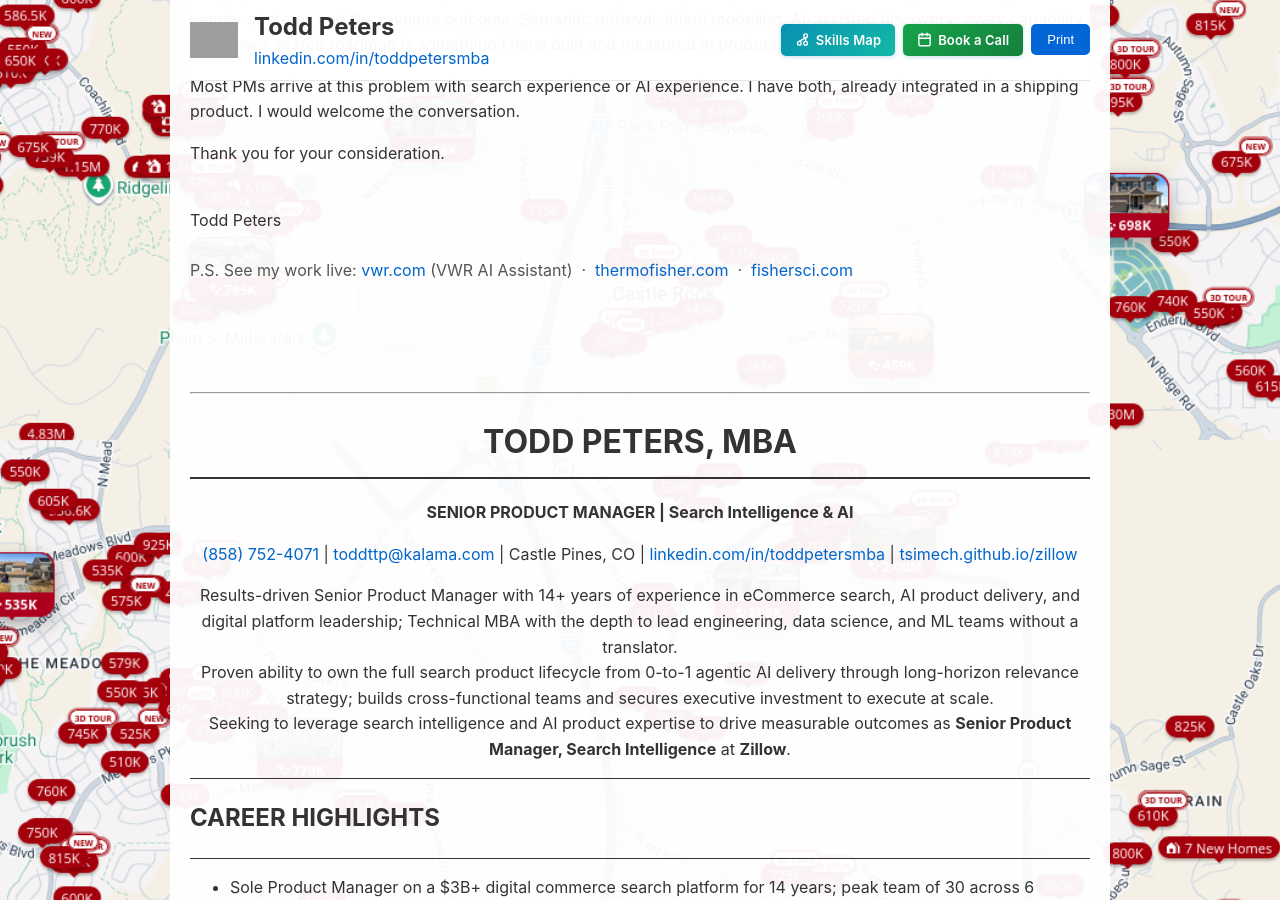
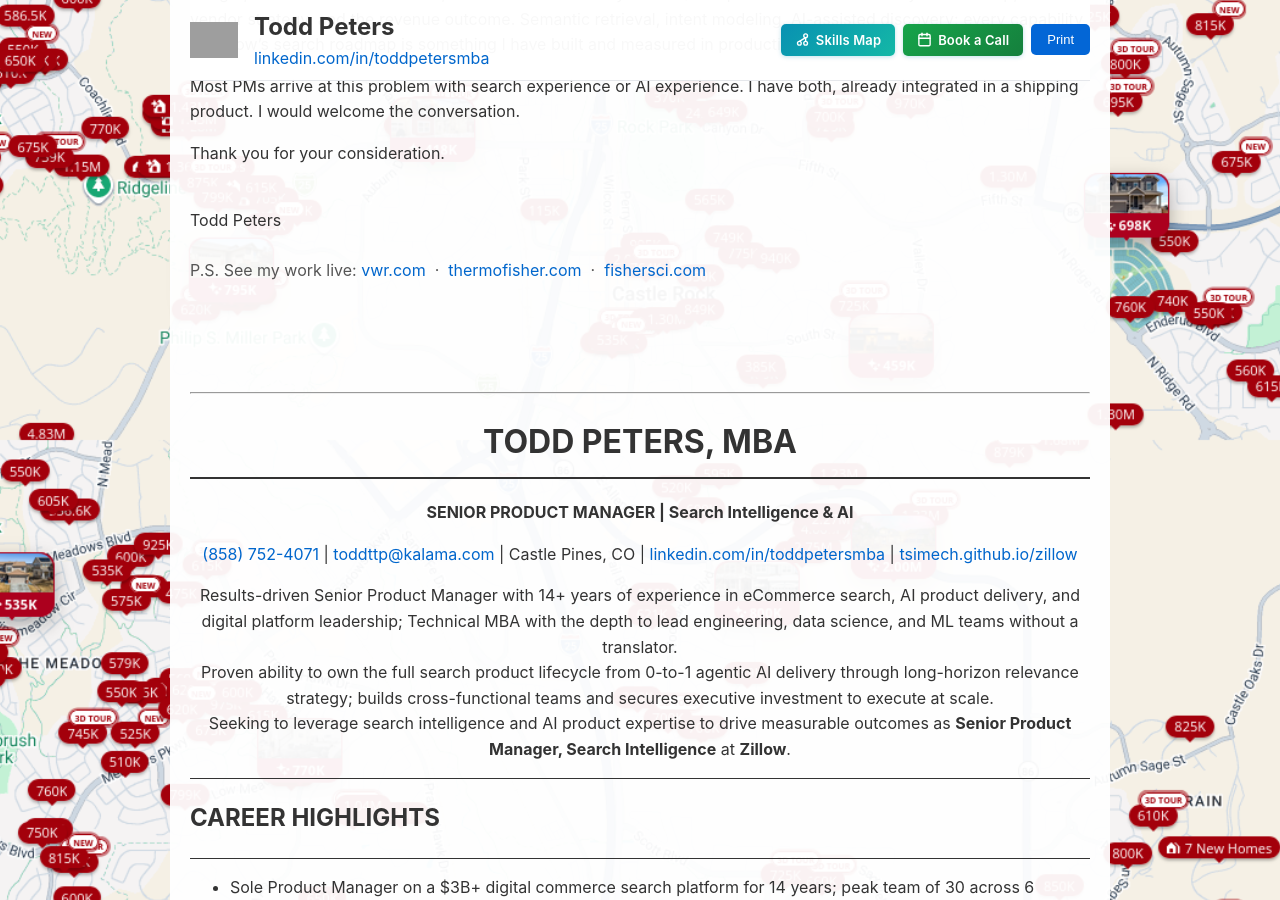
Before and after one commit to tsimech/tsimech.github.io, a Jekyll site: the page built from docs/zillow.md, in a window 1280 px wide and 900 px high, scrolled down 460 px. Built offline with Jekyll 4.4.1, drawn with Linux system fonts in a browser that asks for light colours; grey boxes are pictures that could not be loaded.

Commit message:
Zillow: P.S. remove VWR AI Assistant label

```diff
--- a/docs/zillow.md
+++ b/docs/zillow.md
@@ -97,7 +97,7 @@ Thank you for your consideration.
 
 Todd Peters
 
-<p style="font-size:1em;color:#555;margin-top:1.5em;">P.S. See my work live: <a href="https://www.vwr.com/us/en/category/542760/beakers" target="_blank">vwr.com</a> (VWR AI Assistant) &nbsp;·&nbsp; <a href="https://www.thermofisher.com/search/browse/category/us/en/90126210" target="_blank">thermofisher.com</a> &nbsp;·&nbsp; <a href="https://www.fishersci.com/us/en/browse/90111009/Flasks" target="_blank">fishersci.com</a></p>
+<p style="font-size:1em;color:#555;margin-top:1.5em;">P.S. See my work live: <a href="https://www.vwr.com/us/en/category/542760/beakers" target="_blank">vwr.com</a> &nbsp;·&nbsp; <a href="https://www.thermofisher.com/search/browse/category/us/en/90126210" target="_blank">thermofisher.com</a> &nbsp;·&nbsp; <a href="https://www.fishersci.com/us/en/browse/90111009/Flasks" target="_blank">fishersci.com</a></p>
 
 <br><br><br>
 
```
